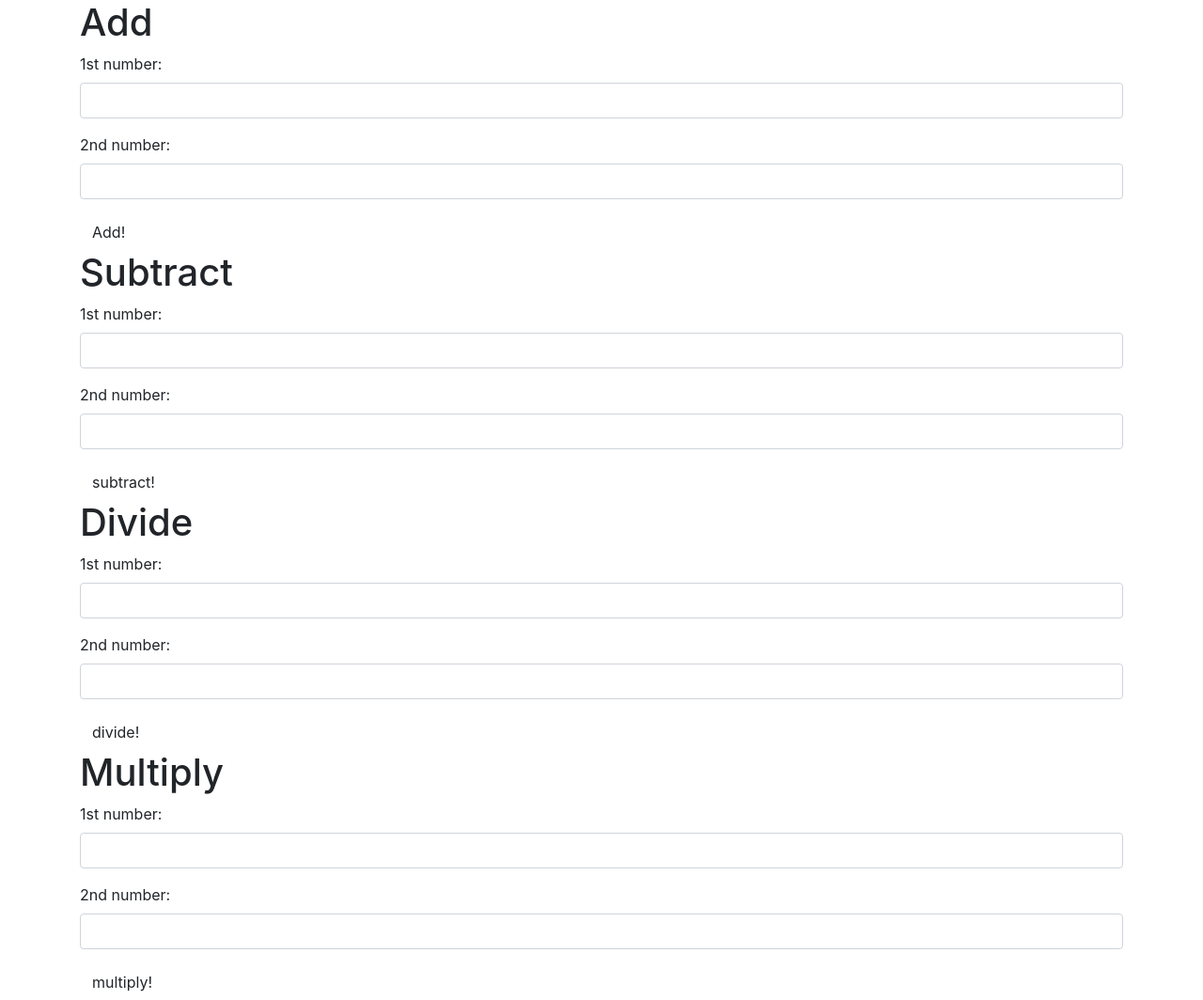
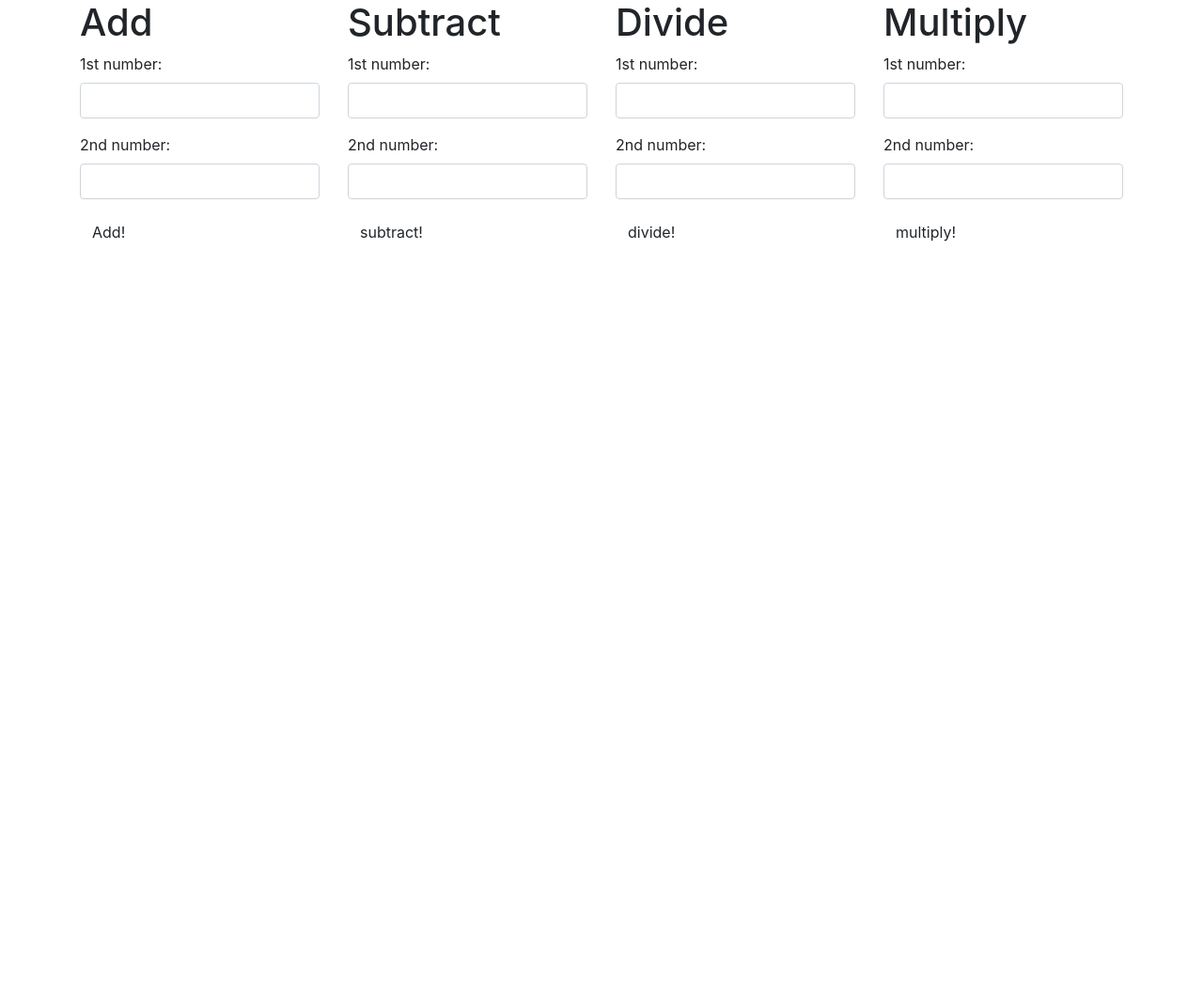
Before and after one commit to gbrough/calculator, a plain HTML site: page calculator.html in a window 1280 px wide. Shown: the whole page at 94% size. After the commit the page ends 800 px from the top, so only its background shows below. Drawn offline with Linux system fonts and the light colour scheme.

Commit message:
update calculator to have columns
Co-authored-by: Allister <allisterkmoon@gmail.com>

```diff
--- a/calculator.html
+++ b/calculator.html
@@ -9,7 +9,10 @@
 </head>
 <body>
   <div class="container">
+    <div class="row">
+      <div class="col-3">
         <h1>Add</h1>
+
         <form id="add">
           <div class="form-group">
             <label for="add1">1st number:</label>
@@ -21,8 +24,13 @@
           </div>
           <button type="submit" class="btn">Add!</button>
         </form>
-    <div id="output">
+
+        <div id="output"></div>
+      </div>
+
+      <div class="col-3">
         <h1>Subtract</h1>
+
         <form id="subtract">
           <div class="form-group">
             <label for="subtract1">1st number:</label>
@@ -34,8 +42,13 @@
           </div>
           <button type="submit" class="btn">subtract!</button>
         </form>
-    <div id="output-subtract">
+
+        <div id="output-subtract"></div>
+      </div>
+
+      <div class="col-3">
         <h1>Divide</h1>
+
         <form id="divide">
           <div class="form-group">
             <label for="divide1">1st number:</label>
@@ -47,8 +60,13 @@
           </div>
           <button type="submit" class="btn">divide!</button>
         </form>
-    <div id="output-divide">
+
+        <div id="output-divide"></div>
+      </div>
+
+      <div class="col-3">
         <h1>Multiply</h1>
+
         <form id="multiply">
           <div class="form-group">
             <label for="multiply1">1st number:</label>
@@ -60,7 +78,10 @@
           </div>
           <button type="submit" class="btn">multiply!</button>
         </form>
-    <div id="output-multiply">
+
+        <div id="output-multiply"></div>
+      </div>
+
     </div>
   </div>
 </body>
```
Lines whose indentation alone changed are shown as unchanged.
